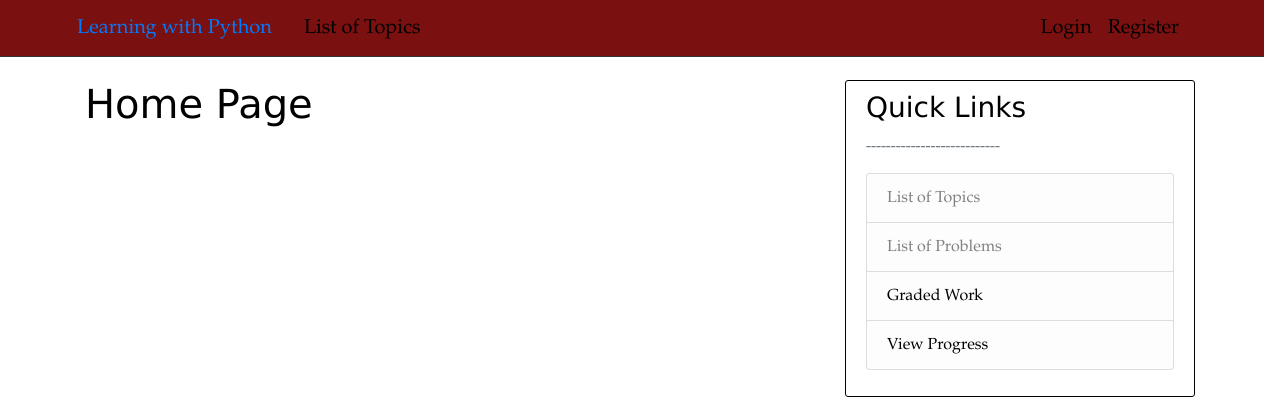
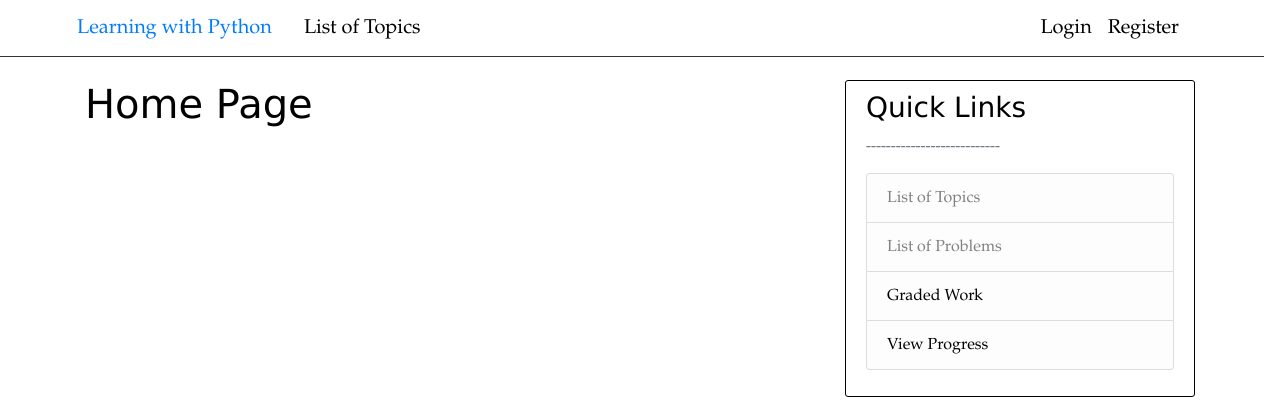
Before and after one commit to Murtz5253/learning-with-python, a Django app: page / in a window 1280 px wide. Shown: the top 420 px of the page. Run offline with Django 4.2, Linux system fonts and the light colour scheme; some libraries are stand-ins or nearby versions.

Commit message:
Navbar hold worked

```diff
--- a/django_project/topics/static/topics/main.css
+++ b/django_project/topics/static/topics/main.css
@@ -20,7 +20,7 @@ body {
 
 /* This sets navigation strip color*/
   .bg-steel {
-    background-color: #7a1010;
+    background-color: #ffffff; /*Navbar hold*/
     font-family: "Garamond";
     border-bottom: 1px solid #333;
 
```
